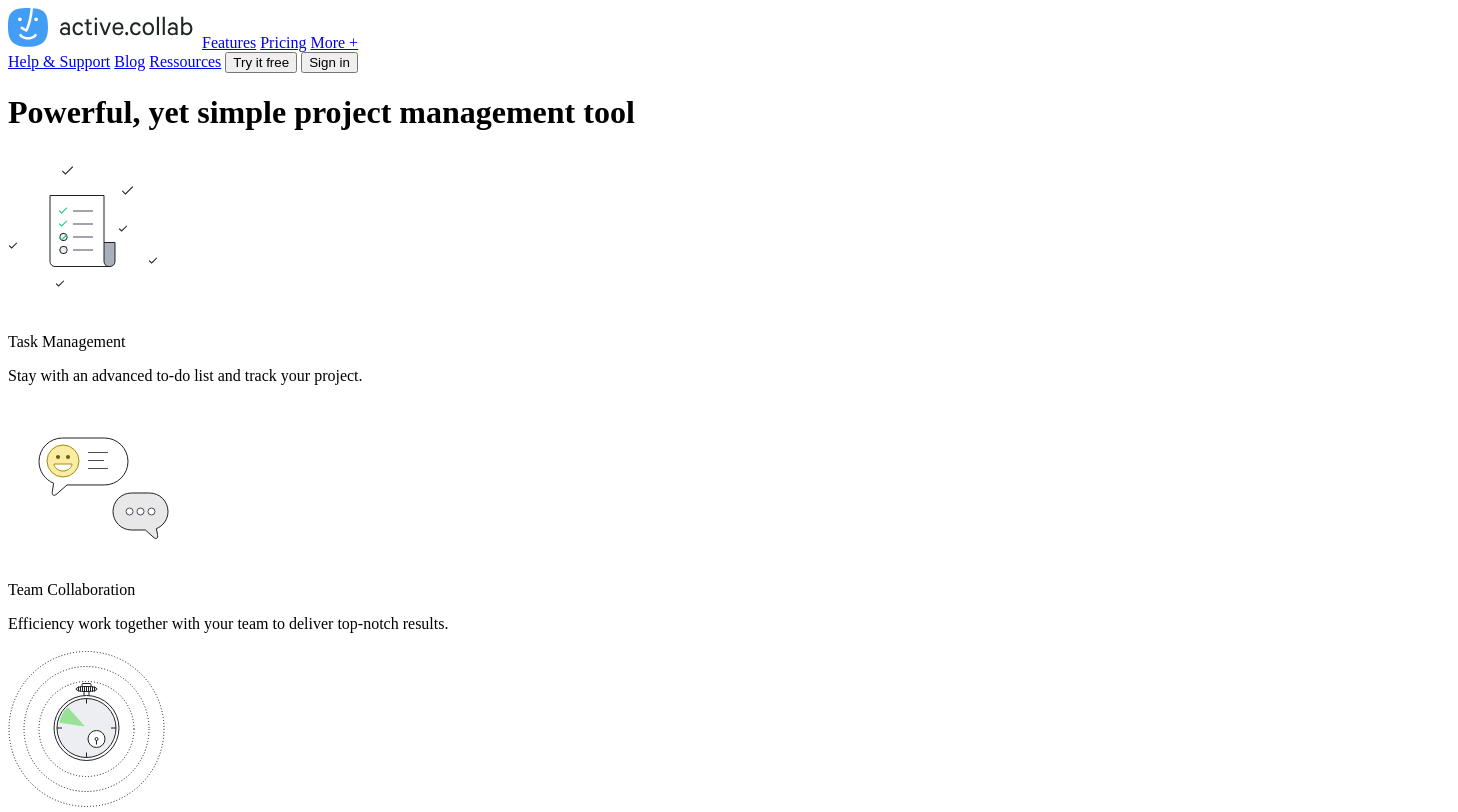
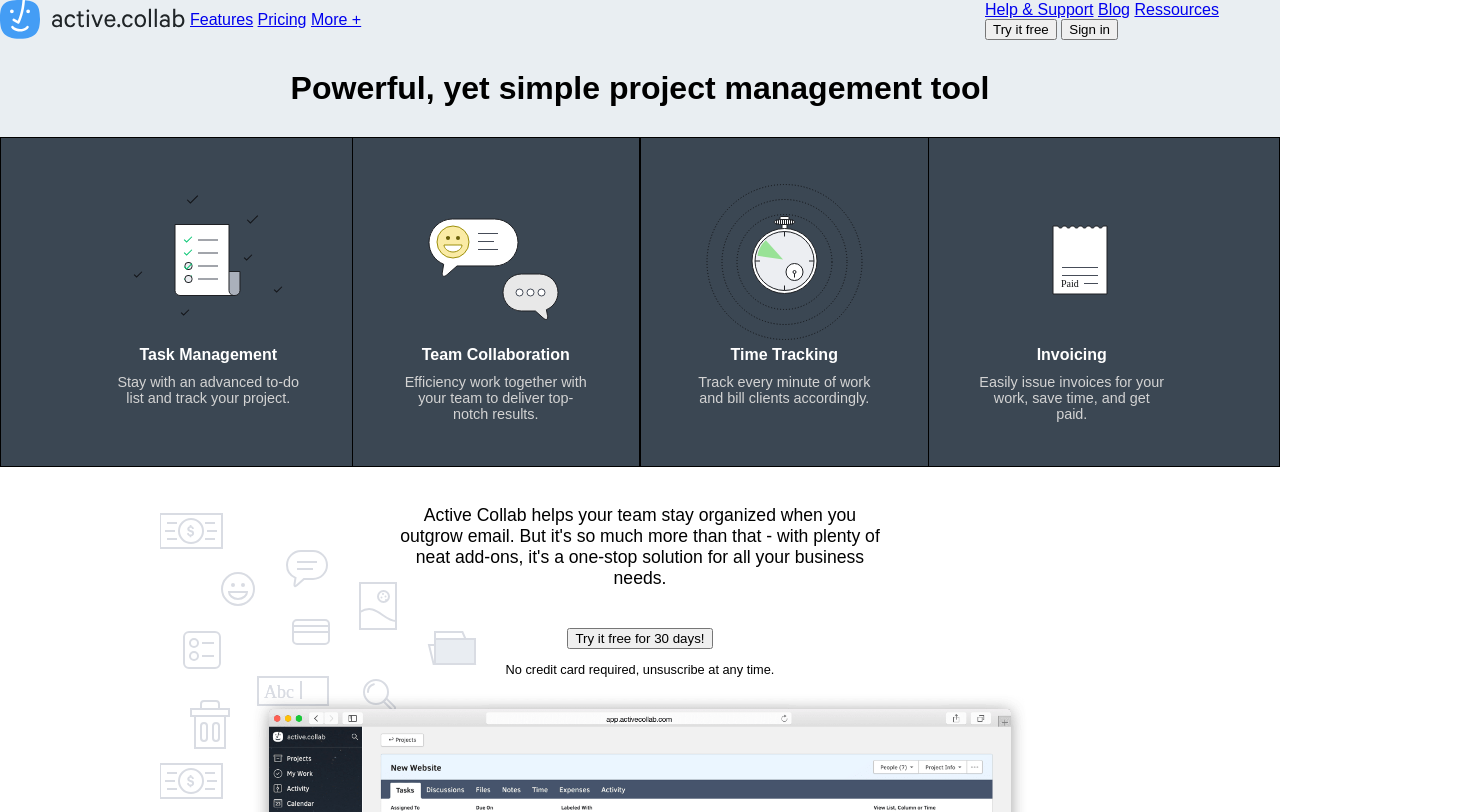
Before and after one commit to Tsinxias/Page-design, a plain HTML site: page OnePager-2/index.html in a window 1280 px wide. Shown: the top 812 px of the page, 1458 px wide, since content can reach past the window. Drawn offline with Linux system fonts and the light colour scheme.

Commit message:
header, 1st-block CSS

```diff
--- a/OnePager-2/index.html
+++ b/OnePager-2/index.html
@@ -6,13 +6,13 @@
   <script src="https://use.fontawesome.com/b04ca2f55a.js"></script>
   <meta name="viewport" content="width=device-width, initial-scale=1.0">
   <meta http-equiv="X-UA-Compatible" content="ie=edge">
-  <title>Document</title>
+  <title>Active Collab Copie</title>
 </head>
 <body>
   <div class="container">
     <nav>
+      <img src="onepage-images/onepager03-logo.svg" alt="">
       <div class="nav-left">
-        <img src="onepage-images/onepager03-logo.svg" alt="">
         <a href="#">Features</a>
         <a href="#">Pricing</a>
         <a href="#">More +</a>
@@ -27,7 +27,8 @@
     </nav>
     <header>
       <h1>Powerful, yet simple project management tool</h1>
-      <div class="box">
+      <div class="first-block">
+        <div class="box0">
           <img src="onepage-images/onepager03-task-management.svg" alt="">
           <p>Task Management</p>
           <p>Stay with an advanced to-do list and track your project.</p>
@@ -42,23 +43,24 @@
           <p>Time Tracking</p>
           <p>Track every minute of work and bill clients accordingly.</p>
         </div>
-      <div class="box">
+        <div class="box0">
           <img src="onepage-images/onepager03-invoicing.svg" alt="">
           <p>Invoicing</p>
           <p>Easily issue invoices for your work, save time, and get paid.</p>
         </div>
+      </div>
     </header>
-    <section class="first-block">
+    <section class="second-block">
       <p>Active Collab helps your team stay organized when you outgrow email. But it's so much more than that - with plenty of neat add-ons, it's a one-stop solution for all your business needs.</p>
       <button>Try it free for 30 days!</button>
       <p>No credit card required, unsuscribe at any time.</p>
-      <img src="onepage-images/onepager03-printscreen.png" alt="">
+      <img height="450px" src="onepage-images/onepager03-printscreen.png" alt="">
     </section>
-    <section class="second-block">
+    <section class="third-block">
       <h3>On our cloud or your server</h3>
       <p>Active Collab runs in the cloud like most browser apps today, but you can install it on your own server. Try it free for 30 days and then decide what works best for you.</p>
       <div class="box1">
-        <img src="" alt="">
+        <img src="onepage-images/onepager03-monthly-plan.svg" alt="">
         <p>Monthly Plans</p>
         <p>In the cloud
           <br>No setup required
@@ -68,7 +70,7 @@
         <p>from $25/month</p>
       </div>
       <div class="box1">
-        <img src="" alt="">
+        <img src="onepage-images/onepager03-self-hosted.svg" alt="">
         <p>Self-Hosted</p>
         <p>Installs on your own server
           <br>Unlimited team members
@@ -78,11 +80,11 @@
         <p>one time fee - from $999</p>
       </div>
     </section>
-    <section class="third-block">
+    <section class="fourth-block">
       <h3>Who's using Active Collab?</h3>
       <p>For more than 10 years, we've been trusted by over 200,000 people in companies ranging from small businesses to Fortune 500 members, universities and government institutions.</p>
     </section>
-    <section class="fourth-block">
+    <section class="fifth-block">
       <h1>Get started with Active Collab</h1>
       <p>Enter your details to get a month of Active Collab absolutely free, without any limitations.</p>
       <form action="sign_in">
--- a/OnePager-2/style.css
+++ b/OnePager-2/style.css
@@ -1 +1,107 @@
+body {
+  margin: 0;
+}
+
+.container {
+  width: 100%;
+  height: 100%;
+  font-family: Arial, Helvetica, sans-serif;
+}
+
+/*Header*/
+nav {
+  width: 100%;
+  display: flex;
+  align-items: center;
+  background-color: #e9eef2;
+  padding-bottom: 30px;
+}
+
+.nav-left, .nav-right {
+  width: 50%;
+}
+
+.nav-right {
+ padding-left: 500px;
+}
+
+header h1 {
+  background-color: #e9eef2;
+  margin-top: 0;
+  text-align: center;
+  padding-bottom: 30px;
+  width: 100%;
+  margin-bottom: 0;
+}
+
+/*first-block*/
+
+.first-block {
+  display: flex;
+  justify-content: center;
+  box-sizing: border-box;
+  background-color: #3b4753;
+  text-align: center;
+  color: lightgrey;
+  border: 1px solid black;
+  padding-left: 5%;
+  padding-right: 5%;
+}
+
+.box0, .box {
+  width: 25%;
+  padding: 2.75em 1.25em;
+}
+
+.box {
+  border-right: 1px solid black;
+  border-left: 1px solid black;
+}
+
+.box0 p:first-of-type, .box p:first-of-type {
+  color: white;
+  font-weight: bold;
+  margin-bottom: 10px;
+}
+
+.box0 p:last-of-type, .box p:last-of-type {
+  font-size: 90%;
+}
+.box0 p, .box p {
+  width: 75%;
+  margin: auto;
+}
+
+/*second-block*/
+
+.second-block {
+  text-align: center;
+  width: 75%;
+  margin: auto;
+  background-image: url("onepage-images/onepager03-background-printscreen.svg");
+}
+
+.second-block p:first-of-type {
+  width: 50%;
+  margin: auto;
+  margin-top: 4%;
+  font-size: 110%;
+  margin-bottom: 4%;
+}
+
+.second-block p:last-of-type {
+  font-size: 80%;
+}
+
+
+
+
+
+
+
+
+
+
+
+
 qsd
```
Also changed, not shown: OnePager-2/onepage-images/adobe.svg (added), OnePager-2/onepage-images/agilury(?).svg (added), OnePager-2/onepage-images/apple.svg (added), OnePager-2/onepage-images/harvard.svg (added), OnePager-2/onepage-images/nasa.svg (added), OnePager-2/onepage-images/nike.svg (added), OnePager-2/onepage-images/publicis.svg (added), OnePager-2/onepage-images/slack.svg (added). Lines whose indentation alone changed are shown as unchanged.
